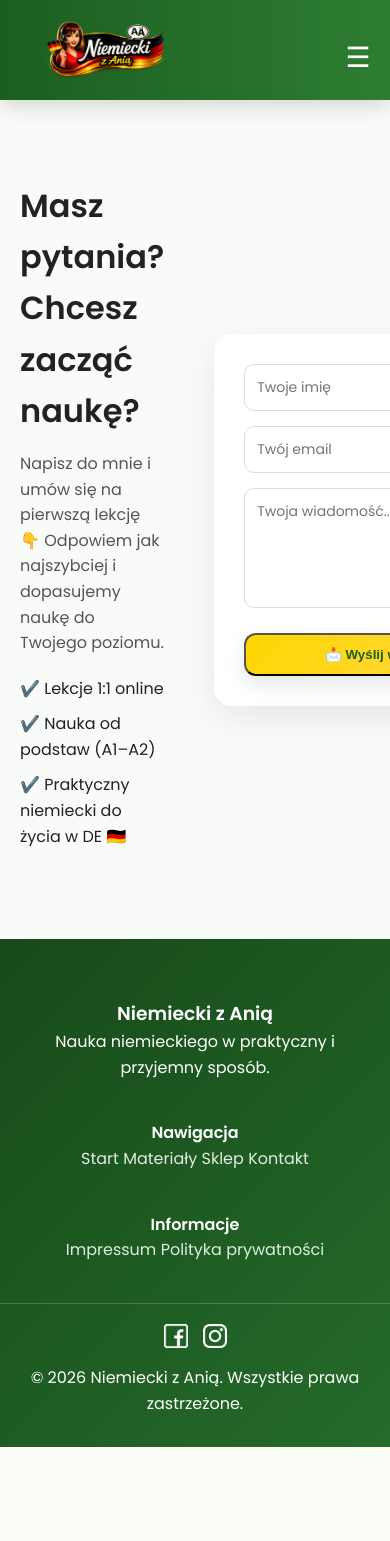
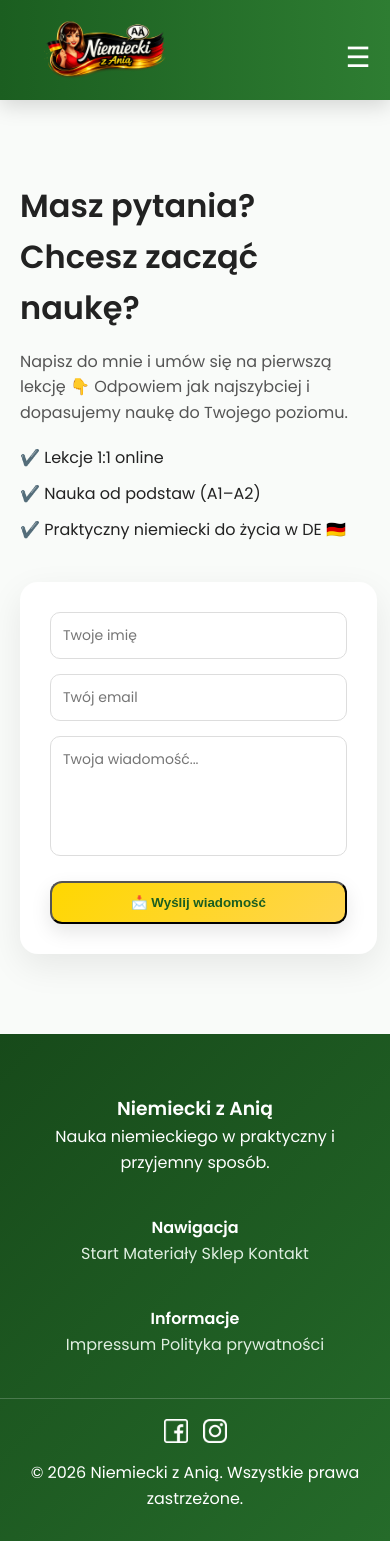
Before and after one commit to Ex333/niemiecki-z-ania, a Django app: page /kontakt/ in a window 390 px wide; the page is wider, and only the part inside the window is pictured. Before the commit the page ends 1447 px from the top of that part, so only its background shows below. Run offline with Django 5.2, Linux system fonts and the light colour scheme; some libraries are stand-ins or nearby versions.

Commit message:
fixed formular container for mobile

```diff
--- a/core/static/css/style.css
+++ b/core/static/css/style.css
@@ -423,6 +423,16 @@ body {
   cursor: pointer;
 }
 
+@media (max-width: 768px) {
+  .contact-wrapper {
+    grid-template-columns: 1fr;
+    gap: 30px;
+  }
+
+  .contact-text {
+    text-align: left;
+  }
+}
 /* DZIEKUJE */
 .thank-you-wrapper {
     display: flex;
```
